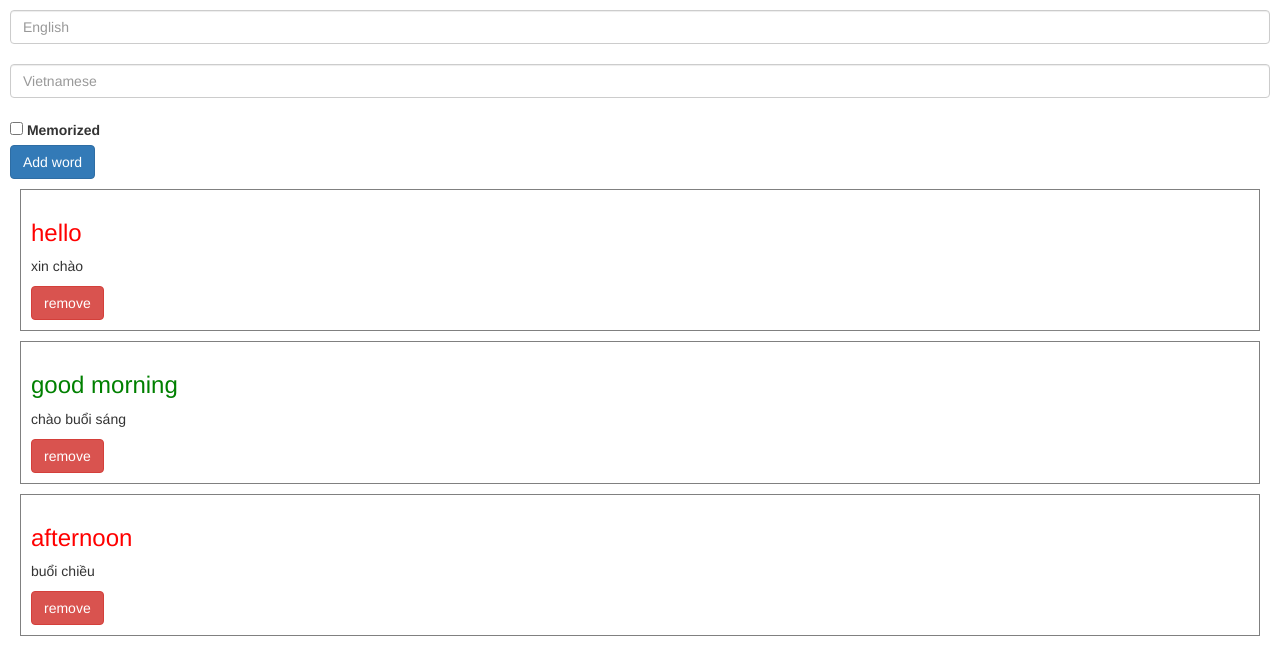
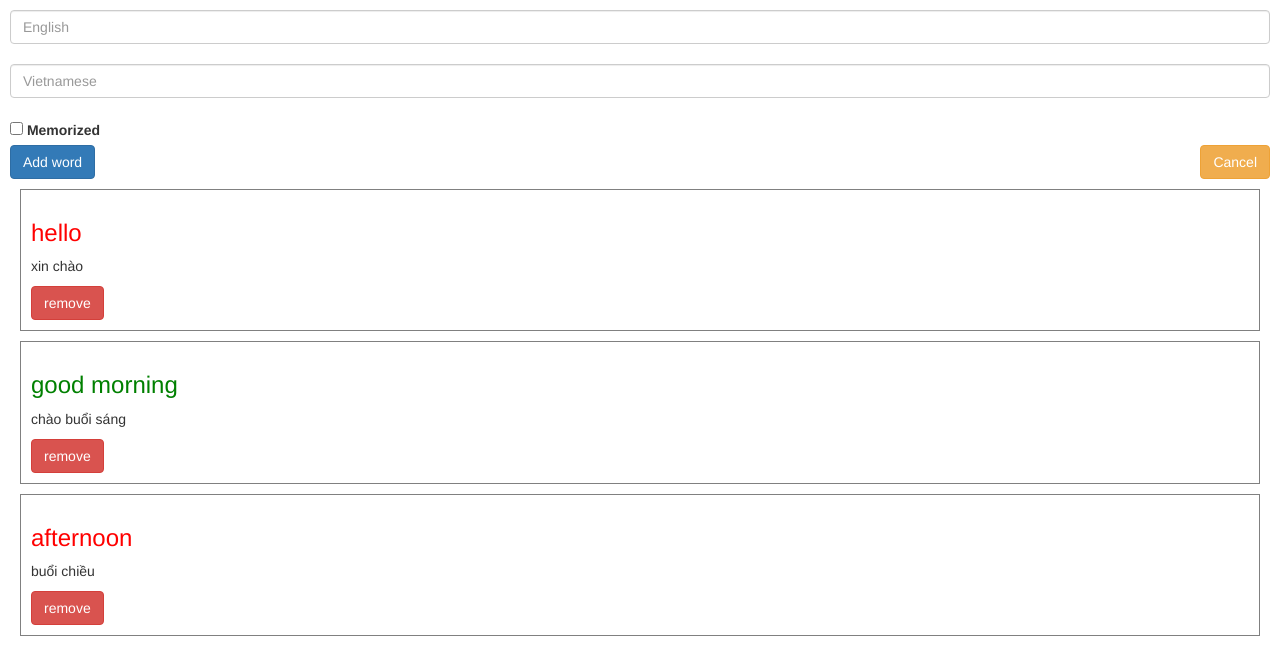
Before and after one commit to vanpho93/react1609, a React (Create React App) app: page / in a window 1280 px wide. Both pictures are taken after a click on the button "Show Form". Shown: the top 664 px of the page. Built offline with nearby package versions, Linux system fonts and the light colour scheme.

Commit message:
toggle show

```diff
--- a/src/components/List.js
+++ b/src/components/List.js
@@ -16,6 +16,11 @@ export default class List extends Component {
         this.onShowForm = this.onShowForm.bind(this);
         this.removeWord = this.removeWord.bind(this);
         this.getWord = this.getWord.bind(this);
+        this.hideForm = this.hideForm.bind(this);
+    }
+
+    hideForm() {
+        this.setState({ isShowForm: false });
     }
 
     removeWord(en) {
@@ -42,7 +47,8 @@ export default class List extends Component {
                 Show Form
             </button>
         );
-        return isShowForm ? <WordForm onAddWord={this.addWord} /> : myButton;
+        const wordForm = <WordForm onAddWord={this.addWord} onHideForm={this.hideForm} />;
+        return isShowForm ? wordForm : myButton;
     }
 
     getWord(word) {
--- a/src/components/WordForm.js
+++ b/src/components/WordForm.js
@@ -25,9 +25,14 @@ export default class WordForm extends Component {
                 <br />
                 <label><input type="checkbox" ref="cbMemorized" /> Memorized</label>
                 <br />
-                <button className="btn btn-primary" onClick={this.addWord}>
-                    Add word
-                </button>
+                <div style={{ display: 'flex', justifyContent: 'space-between' }}>
+                    <button className="btn btn-primary" onClick={this.addWord}>
+                        Add word
+                    </button>
+                    <button className="btn btn-warning" onClick={this.props.onHideForm}>
+                        Cancel
+                    </button>
+                </div>
             </div>
         );
     }
```
